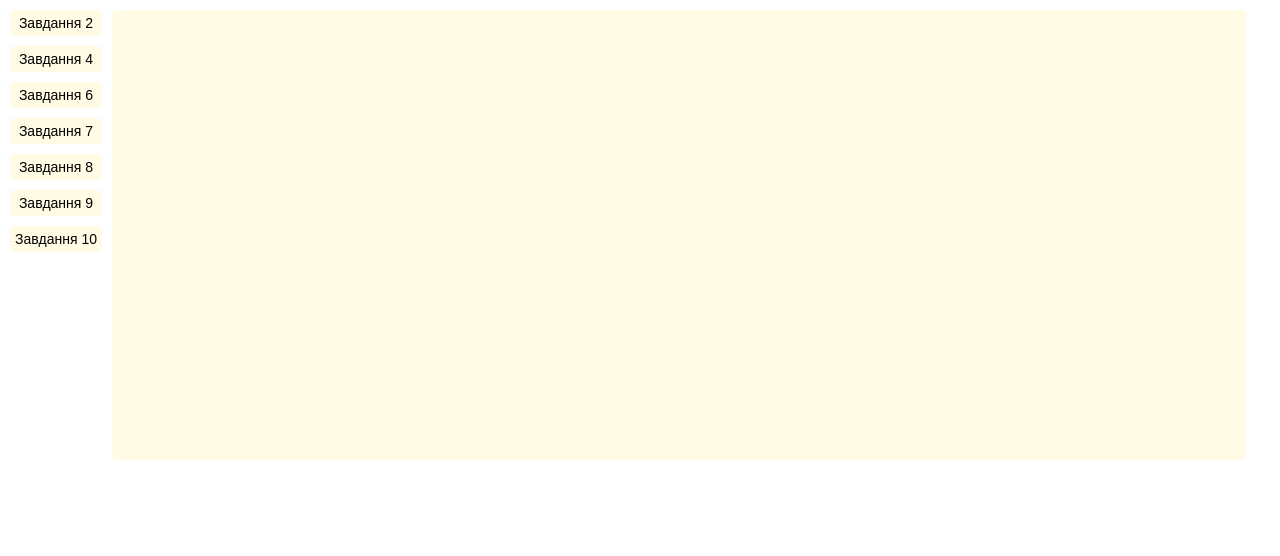
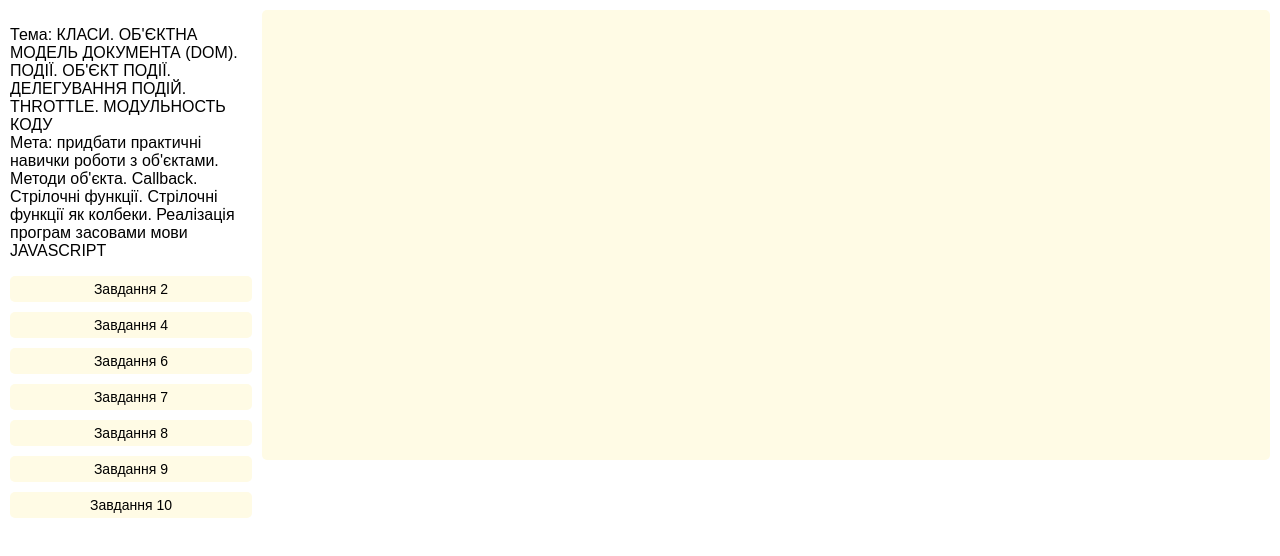
Before and after one commit to DariaPanchuk/zpi-zp41_appRECORD-PanchukDaria-MEU-2025_2, a plain HTML site: page lb4.html in a window 1280 px wide. Drawn offline with Linux system fonts and the light colour scheme.

Commit message:
Update lb4.html

```diff
--- a/lb4.html
+++ b/lb4.html
@@ -39,13 +39,18 @@
         div {
             display: flex;
             flex-direction: column;
+            max-width: 20%;
         }
     </style>
 </head>
 
 <body>
-    <!-- Buttons to load different documents -->
     <div>
+        <p>Тема:
+            КЛАСИ. ОБ'ЄКТНА МОДЕЛЬ ДОКУМЕНТА (DOM). ПОДІЇ. ОБ'ЄКТ ПОДІЇ. ДЕЛЕГУВАННЯ ПОДІЙ. THROTTLE. МОДУЛЬНОСТЬ КОДУ
+            <br>Мета: придбати практичні навички роботи з об'єктами. Методи об'єкта. Callback. Стрілочні функції. Стрілочні функції як колбеки.
+            Реалізація програм засовами мови JAVASCRIPT</p>
+        <!-- Buttons to load different documents -->
         <button onclick="loadDocument('')">Завдання 2</button>
         <button onclick="loadDocument('')">Завдання 4</button>
         <button onclick="loadDocument('')">Завдання 6</button>
```
